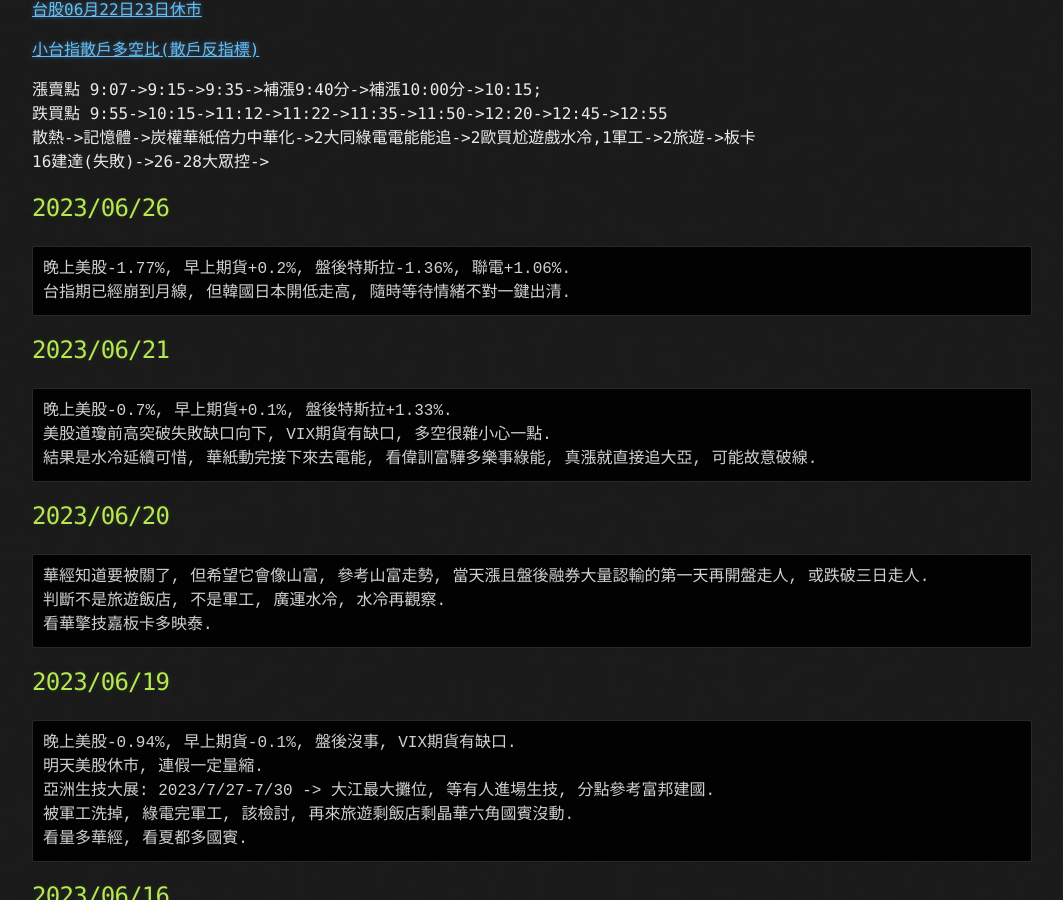
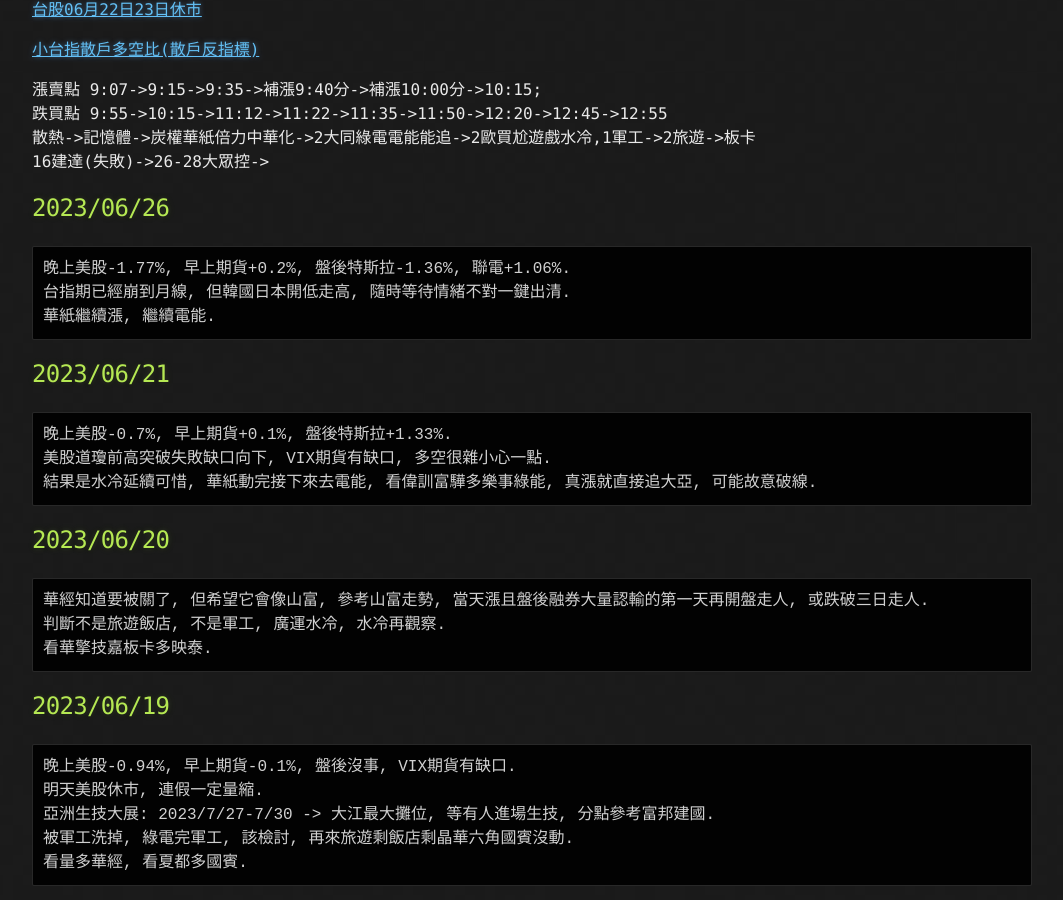
Before and after one commit to lepg5487/Stock_God, a Jekyll site: the page built from index.md, in a window 1280 px wide and 900 px high, scrolled down 460 px. Shown: the whole window, without its empty margins (108-1171 px from the left). Built offline with Jekyll 4.4.1, drawn with Linux system fonts in a browser that asks for light colours; our own code applies the rules of GitHub Pages for plain Markdown files.

Commit message:
Update index.md

````diff
--- a/index.md
+++ b/index.md
@@ -25,6 +25,7 @@
 ```
 晚上美股-1.77%, 早上期貨+0.2%, 盤後特斯拉-1.36%, 聯電+1.06%.
 台指期已經崩到月線, 但韓國日本開低走高, 隨時等待情緒不對一鍵出清.
+華紙繼續漲, 繼續電能.
 ```
 
 ## 2023/06/21
````
